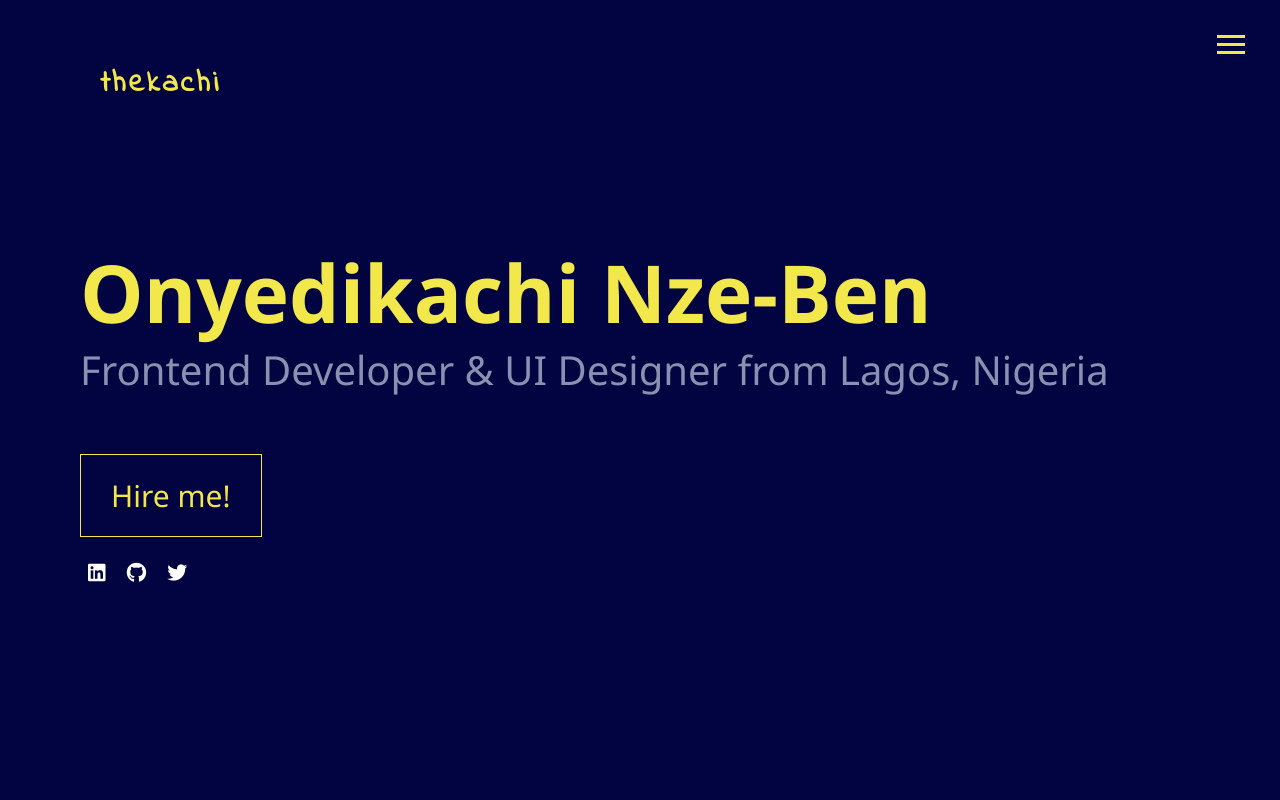
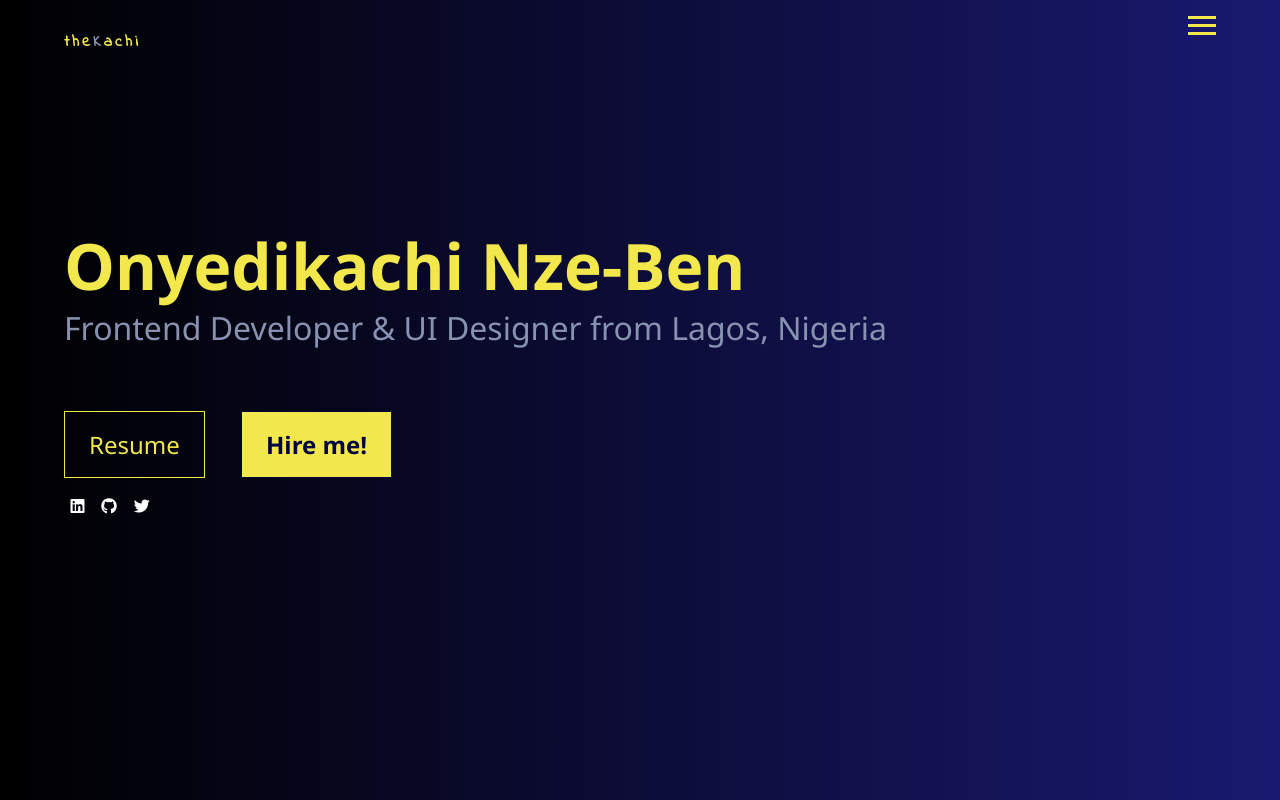
Before and after one commit to TheKachi/personalwebsite, a website: page dist/index.html in a window 1280 px wide. Drawn offline with Linux system fonts and the light colour scheme.

Commit message:
home page

```diff
--- a/scss/_menu.scss
+++ b/scss/_menu.scss
@@ -1,25 +1,26 @@
 // Menu button
 .logo {
-  position: absolute;
+
   z-index: 3;
-  left: 100px;
-  top: 35px;
-  cursor: pointer;
-  @include easeOut;
+
 
   &-text {
-    font-size: 1.5rem;
+    font-size: 1rem;
     color: $secondarycolor;
     font-family: "Indie Flower";
     letter-spacing: 3px;
     font-weight: 600;
   }
+
+  span {
+    color: $primarycolor;
+  }
 }
 .menu-btn {
-  position: absolute;
   z-index: 3;
-  right: 35px;
-  top: 35px;
+  // position: absolute;
+  // right: 35px;
+  // top: 35px;
   cursor: pointer;
   @include easeOut;
 
--- a/scss/_mobile.scss
+++ b/scss/_mobile.scss
@@ -51,6 +51,10 @@
     color: black;
   }
 
+  header {
+    padding: 2rem 1.25rem;
+  }
+
   main {
     padding: 4rem 1.25rem;
 
--- a/scss/main.scss
+++ b/scss/main.scss
@@ -6,14 +6,14 @@
   box-sizing: border-box;
 }
 
-html {
-  font-size: 20px;
-}
+// html {
+//   font-size: 20px;
+// }
 
 body {
   // @include background();
   //   background: $primarycolor;
-  background: $backgroundcolor;
+  background-image: linear-gradient(90deg, #000000 0%, #191970 100%);
    color: set-text-color($backgroundcolor);
   height: 100%;
   margin: 0;
@@ -47,7 +47,7 @@ h3 {
 }
 
 a {
-  color: #fff;
+  color: $primarycolor;
   text-decoration: none;
 
   &:hover {
@@ -62,6 +62,9 @@ li {
 
 header {
   position: fixed;
+  display: flex;
+  justify-content: space-between;
+  padding: 1rem 4rem;
   z-index: 2;
   width: 100%;
 }
@@ -73,35 +76,47 @@ main {
 
   .btn {
     margin-top: 80px;
-    // color: red;
-    // padding: 0.5rem 1rem;
-    // border: 1px solid #fff;
   }
 
   .social-links {
     margin-top: 2rem;
 
     a {
+      color: #fff;
       padding: 0.4rem;
     }
   }
 
-  .hero-btn a {
+  .hero-btn {
+    a {
       padding: 1rem 1.5rem;
+
       font-weight: 100;
       font-size: 1.5rem;
       color: $secondarycolor;
       border: 1px solid;
-
-
     }
 
+    .resume-btn a {
+      color: black;
+    }
+
+    .hire-me-btn {
+      background-color: $secondarycolor;
+      color: $backgroundcolor;
+      margin-left: 2rem;
+      font-weight: 600;
+    }
+  }
   &#home {
   overflow: hidden; //no scroll bars
   h1 {
     margin-top: 20vh;
   }
 }
+}
+
+
 
 .my-picture {
   // border-radius: 50%;
@@ -109,7 +124,6 @@ main {
   height: 70vh;
   background: url("../img/me.png");
   // border: 3px solid $secondarycolor;
-  }
 }
 
 .hero-text {
```
Also changed, not shown: dist/css/main.css, dist/index.html, dist/projects.html. Lines whose indentation alone changed are shown as unchanged.
